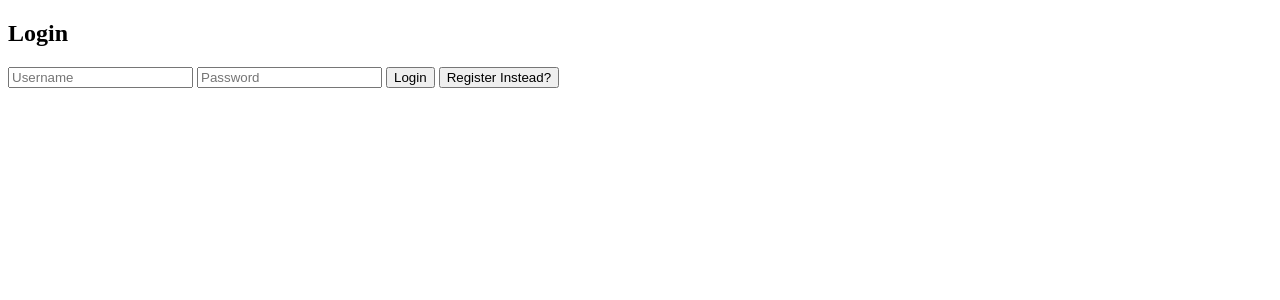
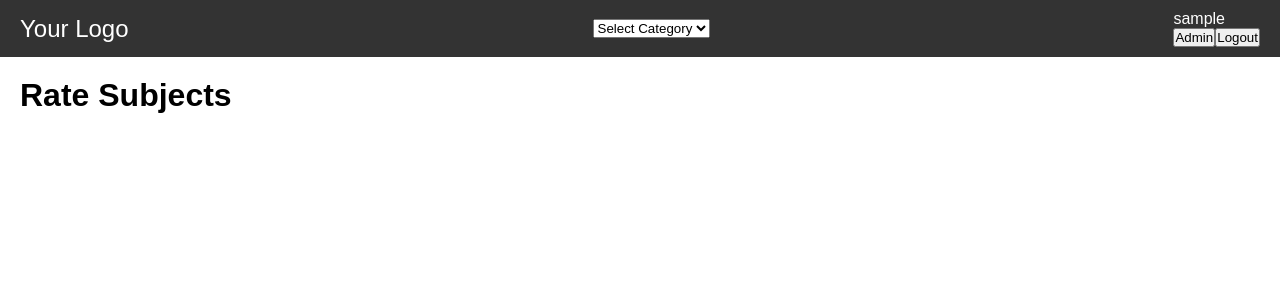
Before and after one commit to MathiTC/Higher-Lower, a PHP site: page / in a window 1280 px wide. Shown: the top 300 px of the page. Run offline with PHP 8.4, Linux system fonts and the light colour scheme; the visitor is signed in with stand-in values (Sample User, id 1); data that the repository does not hold is empty.

Commit message:
Mostly visuals and display

```diff
--- a/index.css
+++ b/index.css
@@ -0,0 +1,65 @@
+/* Reset some default styles */
+body, h1, h2, h3, p, ul, ol, li, form, button {
+    margin: 0;
+    padding: 0;
+}
+
+body {
+    font-family: Arial, sans-serif;
+}
+
+/* Navbar styles */
+.navbar {
+    background-color: #333;
+    color: #fff;
+    padding: 10px 20px;
+    display: flex;
+    justify-content: space-between;
+    align-items: center;
+}
+
+.navbar-logo {
+    font-size: 24px;
+}
+
+/* Main content styles */
+.main-content {
+    padding: 20px;
+}
+
+/* High or Low styles */
+
+.subjectContainer {
+    display: flex;
+    justify-content: space-between;
+}
+
+.subjectImageContainer {
+    width: 49%; /* Roughly 50% width for each image */
+    box-sizing: border-box; /* Ensure padding and border are included in the width */
+}
+
+.subjectImage {
+    max-width: 100%; /* Ensure images don't exceed their container width */
+}
+
+
+/* Popup styles */
+.popup {
+    display: none;
+    justify-content: center;
+    align-items: center;
+    position: fixed;
+    top: 0;
+    left: 0;
+    width: 100%;
+    height: 100%;
+    background-color: rgba(0, 0, 0, 0.5); /* Semi-transparent background */
+}
+
+.popup-content {
+    background-color: white;
+    padding: 20px;
+    border-radius: 5px;
+    box-shadow: 0 0 10px rgba(0, 0, 0, 0.5); /* Drop shadow */
+}
--- a/index.php
+++ b/index.php
@@ -1,27 +1,89 @@
+<?php
+// Start or resume the session
+session_start();
+
+// Include database configuration
+require_once 'db_config.php';
+
+// Fetch categories from the database
+$query = "SELECT * FROM categories";
+$result = $conn->query($query);
+
+// Store categories in an array
+$categories = [];
+if ($result->num_rows > 0) {
+    while ($row = $result->fetch_assoc()) {
+        $categories[] = $row['category_name'];
+    }
+}
+?>
 <!DOCTYPE html>
 <html lang="en">
 <head>
     <meta charset="UTF-8">
     <meta name="viewport" content="width=device-width, initial-scale=1.0">
-    <title>Login/Register Popup</title>
+    <title>Home Page</title>
     <link rel="stylesheet" href="index.css">
 </head>
 <body>
 
+<!-- Navbar -->
+<nav class="navbar">
+    <div class="navbar-logo">Your Logo</div>
+
+    <!-- Category Picker -->
+    <select id="categoryPicker" class="form-control">
+        <option value="">Select Category</option>
+        <?php foreach ($categories as $category) : ?>
+            <option value="<?php echo $category; ?>"><?php echo $category; ?></option>
+        <?php endforeach; ?>
+    </select>
+
+    <div>
+    <?php
+    // Check if user is logged in
+    if (!isset($_SESSION['logged_in'])) {
+        // User is not logged in, display login button
+        echo '<button id="loginBtn">Login</button>';
+    } elseif ($_SESSION['role'] === 'admin') {
+        // User is logged in as admin, display admin button
+        echo '<p>' . $_SESSION['username'] . '</p>';
+        echo '<a href="admin.php"><button>Admin</button></a>';
+        echo '<a href="logout.php"><button>Logout</button></a>';
+    } else {
+        // User is logged in as a regular user, display username
+        echo '<p>' . $_SESSION['username'] . '</p>';
+        echo '<a href="logout.php"><button>Logout</button></a>';
+    }
+    ?>
+    </div>
+</nav>
+
+<!-- Main Content -->
+<main class="main-content">
+    <!-- Higher Lower Rating Section -->
+    <div class="container">
+        <h1>Rate Subjects</h1>
+        <div id="subjectContainer">
+            <!-- Subjects will be dynamically loaded here -->
+        </div>
+    </div>
+</main>
+
 <!-- Universal Popup -->
 <div id="popup" class="popup">
-    <div id="loginForm">
+    <div class="popup-content" id="loginForm">
         <h2>Login</h2>
-        <form id="loginForm" action="login.php" method="post">
+        <form id="loginForm" onsubmit="return submitForm('login.php', this);">
             <input type="text" name="username" placeholder="Username" required>
             <input type="password" name="password" placeholder="Password" required>
             <button type="submit">Login</button>
-            <button id="registerInsteadBtn">Register Instead?</button>
+            <button type="button" id="registerInsteadBtn">Register Instead?</button>
         </form>
     </div>
-    <div id="registerForm" style="display: none;">
+    <div class="popup-content" id="registerForm" style="display: none;">
         <h2>Register</h2>
-        <form id="registerForm" action="registration.php" method="post">
+        <form id="registerForm" onsubmit="return submitForm('registration.php', this);">
             <input type="text" name="username" placeholder="Username" required>
             <input type="password" name="password" placeholder="Password" required>
             <button type="submit">Register</button>
@@ -29,7 +91,8 @@
     </div>
 </div>
 
-<!-- JavaScript for toggling between login and registration forms -->
+<!-- Javascript Files -->
+<script src="https://ajax.googleapis.com/ajax/libs/jquery/3.5.1/jquery.min.js"></script>
 <script src="index.js"></script>
 </body>
 </html>
```
